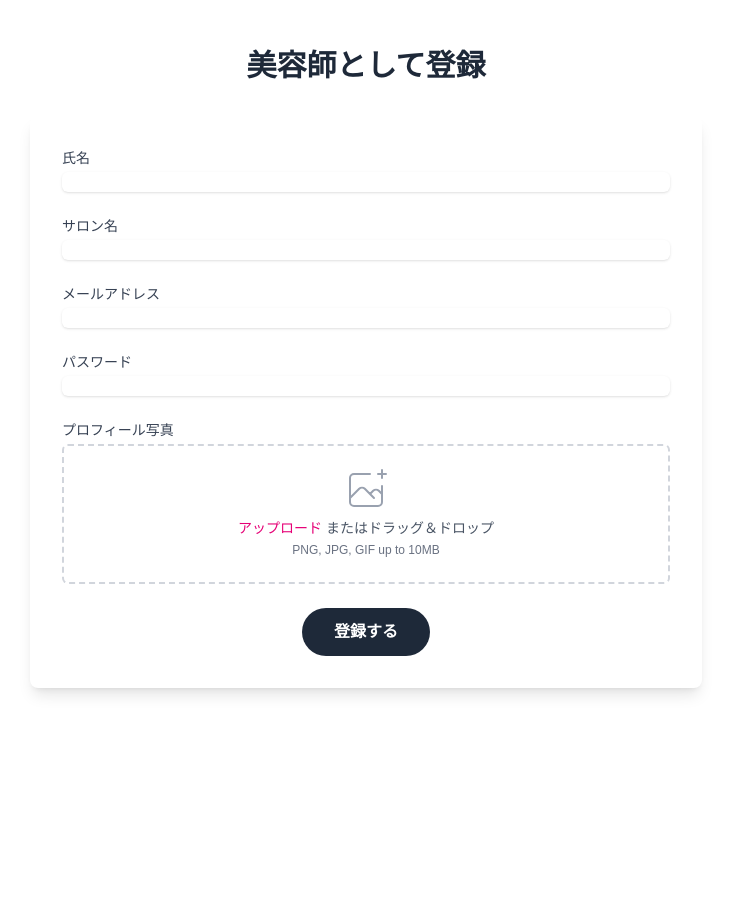
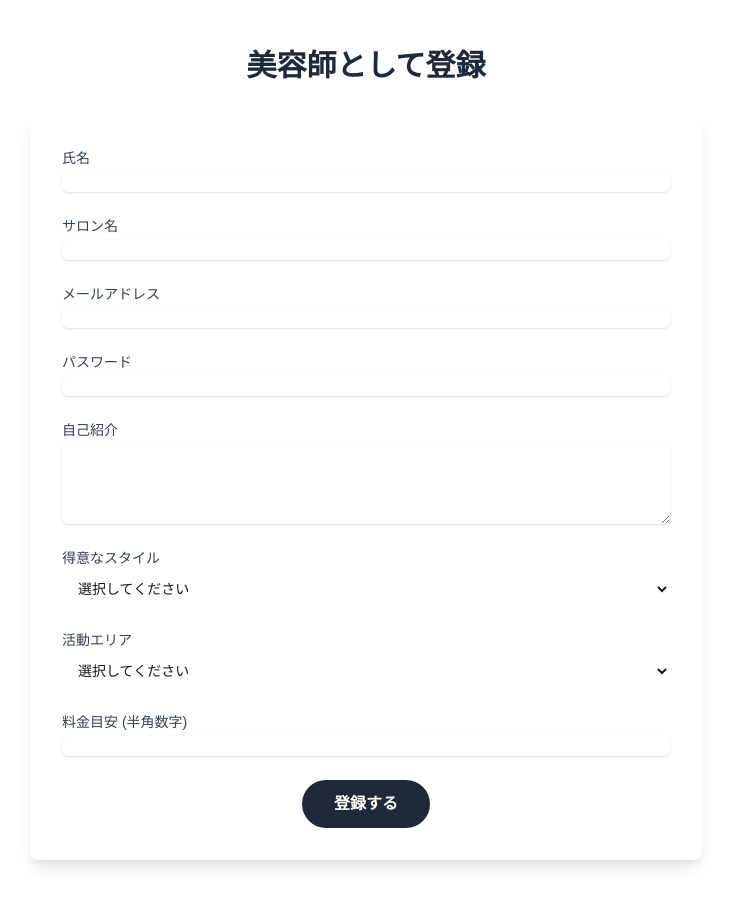
Before and after one commit to KenzoS/matching-app, a Next.js app: page /stylist/register in a window 1280 px wide. Shown: the whole page, without its empty margins (274-1005 px from the left). Before the commit the page ends 800 px from the top, so only its background shows below. Built offline with nearby package versions, Linux system fonts and the light colour scheme.

Commit message:
feat: Implement stylist registration (non-persistent)

```diff
--- a/src/app/stylist/register/page.tsx
+++ b/src/app/stylist/register/page.tsx
@@ -1,6 +1,50 @@
-import React from 'react';
+"use client"; // この行を追加
+
+import React, { useState } from 'react';
+import { useRouter } from 'next/navigation'; // リダイレクトのためにインポート
+import { addStylist } from '@/lib/data'; // addStylist関数をインポート
 
 const RegisterPage = () => {
+  const router = useRouter();
+
+  // フォームの各フィールドの状態を管理
+  const [name, setName] = useState('');
+  const [salon, setSalon] = useState('');
+  const [email, setEmail] = useState('');
+  const [password, setPassword] = useState('');
+  const [bio, setBio] = useState('');
+  const [style, setStyle] = useState('指定なし'); // 得意なスタイル
+  const [area, setArea] = useState('指定なし'); // エリア
+  const [price, setPrice] = useState(''); // 料金目安
+
+  const handleSubmit = (e: React.FormEvent) => {
+    e.preventDefault(); // ページの再読み込みを防ぐ
+
+    // 必須フィールドの簡単なバリデーション
+    if (!name || !salon || !email || !password || !bio || style === '指定なし' || area === '指定なし' || !price) {
+      alert('全ての必須項目を入力してください。');
+      return;
+    }
+
+    // 新しい美容師オブジェクトを作成
+    const newStylist = {
+      name,
+      salon,
+      email,
+      password,
+      bio,
+      style,
+      area,
+      price: parseInt(price, 10), // 数値に変換
+    };
+
+    // addStylist関数を呼び出してモックデータに追加
+    addStylist(newStylist);
+
+    alert('美容師の登録が完了しました！');
+    router.push('/search'); // 登録後、検索ページにリダイレクト
+  };
+
   return (
     <div className="container mx-auto px-6 py-12">
       <h1 className="text-3xl font-bold text-center text-gray-800 mb-8">
@@ -8,34 +52,133 @@ const RegisterPage = () => {
       </h1>
 
       <div className="bg-white rounded-lg shadow-lg p-8 max-w-2xl mx-auto">
-        <form>
+        <form onSubmit={handleSubmit}>
           <div className="grid grid-cols-1 gap-6">
-            {/* Full Name */}
+            {/* 氏名 */}
             <div>
-              <label htmlFor="full-name" className="block text-sm font-medium text-gray-700">氏名</label>
-              <input type="text" id="full-name" name="full-name" className="mt-1 block w-full border-gray-300 rounded-md shadow-sm focus:ring-pink-500 focus:border-pink-500 sm:text-sm" />
+              <label htmlFor="name" className="block text-sm font-medium text-gray-700">氏名</label>
+              <input
+                type="text"
+                id="name"
+                name="name"
+                value={name}
+                onChange={(e) => setName(e.target.value)}
+                className="mt-1 block w-full border-gray-300 rounded-md shadow-sm focus:ring-pink-500 focus:border-pink-500 sm:text-sm"
+                required
+              />
             </div>
 
-            {/* Salon Name */}
+            {/* サロン名 */}
             <div>
               <label htmlFor="salon-name" className="block text-sm font-medium text-gray-700">サロン名</label>
-              <input type="text" id="salon-name" name="salon-name" className="mt-1 block w-full border-gray-300 rounded-md shadow-sm focus:ring-pink-500 focus:border-pink-500 sm:text-sm" />
+              <input
+                type="text"
+                id="salon-name"
+                name="salon-name"
+                value={salon}
+                onChange={(e) => setSalon(e.target.value)}
+                className="mt-1 block w-full border-gray-300 rounded-md shadow-sm focus:ring-pink-500 focus:border-pink-500 sm:text-sm"
+                required
+              />
             </div>
 
-            {/* Email */}
+            {/* メールアドレス */}
             <div>
               <label htmlFor="email" className="block text-sm font-medium text-gray-700">メールアドレス</label>
-              <input type="email" id="email" name="email" className="mt-1 block w-full border-gray-300 rounded-md shadow-sm focus:ring-pink-500 focus:border-pink-500 sm:text-sm" />
+              <input
+                type="email"
+                id="email"
+                name="email"
+                value={email}
+                onChange={(e) => setEmail(e.target.value)}
+                className="mt-1 block w-full border-gray-300 rounded-md shadow-sm focus:ring-pink-500 focus:border-pink-500 sm:text-sm"
+                required
+              />
             </div>
 
-            {/* Password */}
+            {/* パスワード */}
             <div>
               <label htmlFor="password" className="block text-sm font-medium text-gray-700">パスワード</label>
-              <input type="password" id="password" name="password" className="mt-1 block w-full border-gray-300 rounded-md shadow-sm focus:ring-pink-500 focus:border-pink-500 sm:text-sm" />
+              <input
+                type="password"
+                id="password"
+                name="password"
+                value={password}
+                onChange={(e) => setPassword(e.target.value)}
+                className="mt-1 block w-full border-gray-300 rounded-md shadow-sm focus:ring-pink-500 focus:border-pink-500 sm:text-sm"
+                required
+              />
             </div>
 
-            {/* Profile Picture */}
+            {/* 自己紹介 */}
             <div>
+              <label htmlFor="bio" className="block text-sm font-medium text-gray-700">自己紹介</label>
+              <textarea
+                id="bio"
+                name="bio"
+                rows={4}
+                value={bio}
+                onChange={(e) => setBio(e.target.value)}
+                className="mt-1 block w-full border-gray-300 rounded-md shadow-sm focus:ring-pink-500 focus:border-pink-500 sm:text-sm"
+                required
+              ></textarea>
+            </div>
+
+            {/* 得意なスタイル */}
+            <div>
+              <label htmlFor="style" className="block text-sm font-medium text-gray-700">得意なスタイル</label>
+              <select
+                id="style"
+                name="style"
+                value={style}
+                onChange={(e) => setStyle(e.target.value)}
+                className="mt-1 block w-full pl-3 pr-10 py-2 text-base border-gray-300 focus:outline-none focus:ring-pink-500 focus:border-pink-500 sm:text-sm rounded-md"
+                required
+              >
+                <option value="指定なし">選択してください</option>
+                <option value="ショート">ショート</option>
+                <option value="ミディアム">ミディアム</option>
+                <option value="ロング">ロング</option>
+                <option value="メンズ">メンズ</option>
+              </select>
+            </div>
+
+            {/* エリア */}
+            <div>
+              <label htmlFor="area" className="block text-sm font-medium text-gray-700">活動エリア</label>
+              <select
+                id="area"
+                name="area"
+                value={area}
+                onChange={(e) => setArea(e.target.value)}
+                className="mt-1 block w-full pl-3 pr-10 py-2 text-base border-gray-300 focus:outline-none focus:ring-pink-500 focus:border-pink-500 sm:text-sm rounded-md"
+                required
+              >
+                <option value="指定なし">選択してください</option>
+                <option value="東京">東京</option>
+                <option value="大阪">大阪</option>
+                <option value="福岡">福岡</option>
+                <option value="札幌">札幌</option>
+                <option value="名古屋">名古屋</option>
+              </select>
+            </div>
+
+            {/* 料金目安 */}
+            <div>
+              <label htmlFor="price" className="block text-sm font-medium text-gray-700">料金目安 (半角数字)</label>
+              <input
+                type="number" // 数値入力に限定
+                id="price"
+                name="price"
+                value={price}
+                onChange={(e) => setPrice(e.target.value)}
+                className="mt-1 block w-full border-gray-300 rounded-md shadow-sm focus:ring-pink-500 focus:border-pink-500 sm:text-sm"
+                required
+              />
+            </div>
+
+            {/* プロフィール写真のアップロードは一旦削除 */}
+            {/* <div>
               <label className="block text-sm font-medium text-gray-700">プロフィール写真</label>
               <div className="mt-1 flex justify-center px-6 pt-5 pb-6 border-2 border-gray-300 border-dashed rounded-md">
                 <div className="space-y-1 text-center">
@@ -52,7 +195,7 @@ const RegisterPage = () => {
                   <p className="text-xs text-gray-500">PNG, JPG, GIF up to 10MB</p>
                 </div>
               </div>
-            </div>
+            </div> */}
 
             <div className="text-center">
               <button type="submit" className="bg-gray-800 text-white font-bold rounded-full px-8 py-3 hover:bg-gray-900 transition-colors">
--- a/src/lib/data.ts
+++ b/src/lib/data.ts
@@ -1,4 +1,18 @@
-export const stylists = [
+export interface Stylist {
+  id: number;
+  name: string;
+  salon: string;
+  area: string;
+  style: string;
+  price: number;
+  imageUrl: string;
+  bio: string;
+  email?: string; // 登録用に追加
+  password?: string; // 登録用に追加
+}
+
+// let に変更し、外部から追加できるようにする
+export let stylists: Stylist[] = [
   {
     id: 1,
     name: '佐藤 由美',
@@ -50,3 +64,15 @@ export const stylists = [
     bio: 'フェミニンなロングスタイルと、ダメージレスな施術を心がけています。',
   },
 ];
+
+// 新しい美容師を追加する関数
+export const addStylist = (newStylist: Omit<Stylist, 'id' | 'imageUrl'>) => {
+  const newId = stylists.length > 0 ? Math.max(...stylists.map(s => s.id)) + 1 : 1;
+  const stylistWithId: Stylist = {
+    ...newStylist,
+    id: newId,
+    imageUrl: '/path/to/default-stylist.jpg', // 仮の画像パス
+  };
+  stylists.push(stylistWithId);
+  console.log('New stylist added (non-persistent):', stylistWithId);
+};
```
